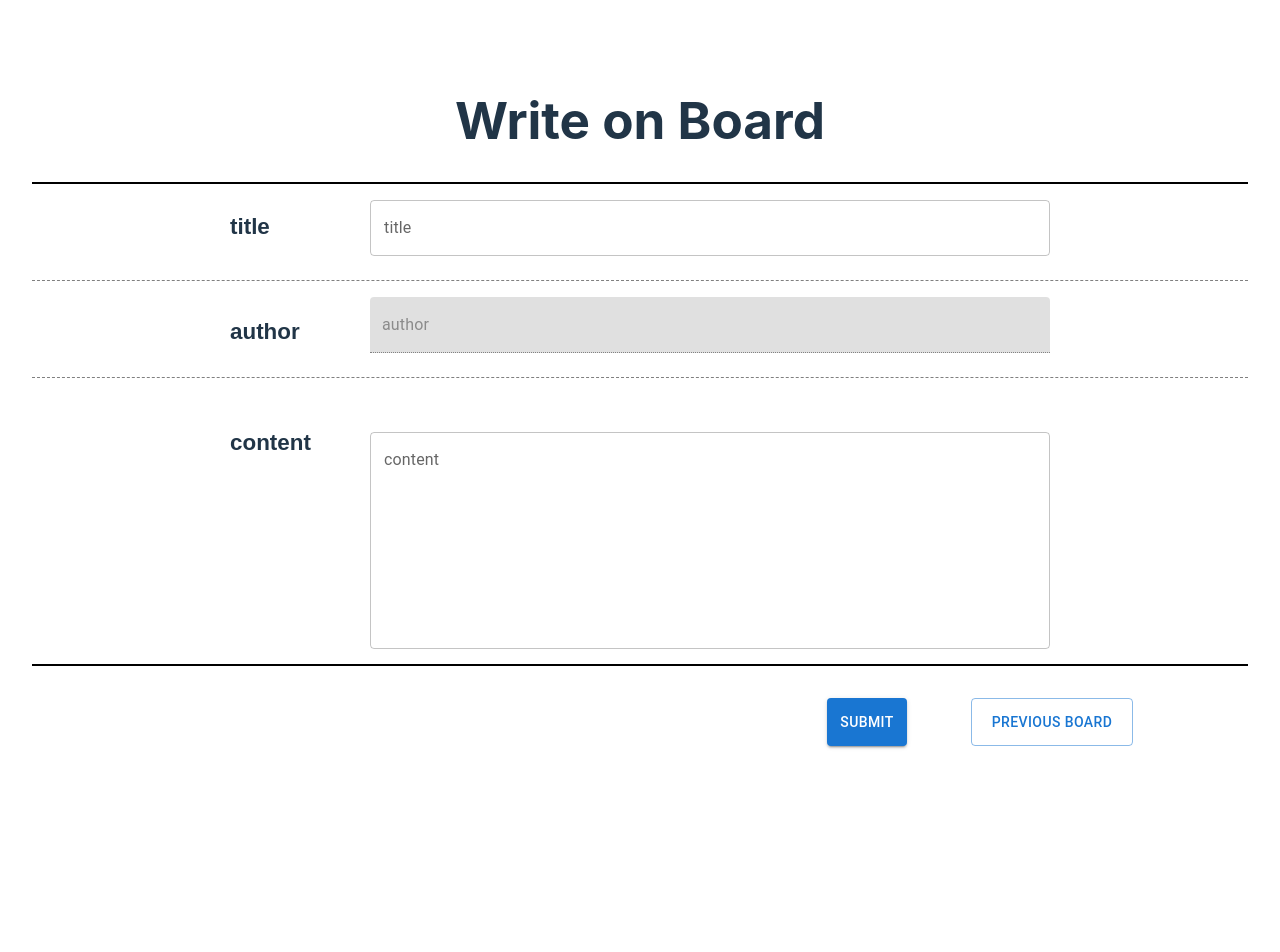
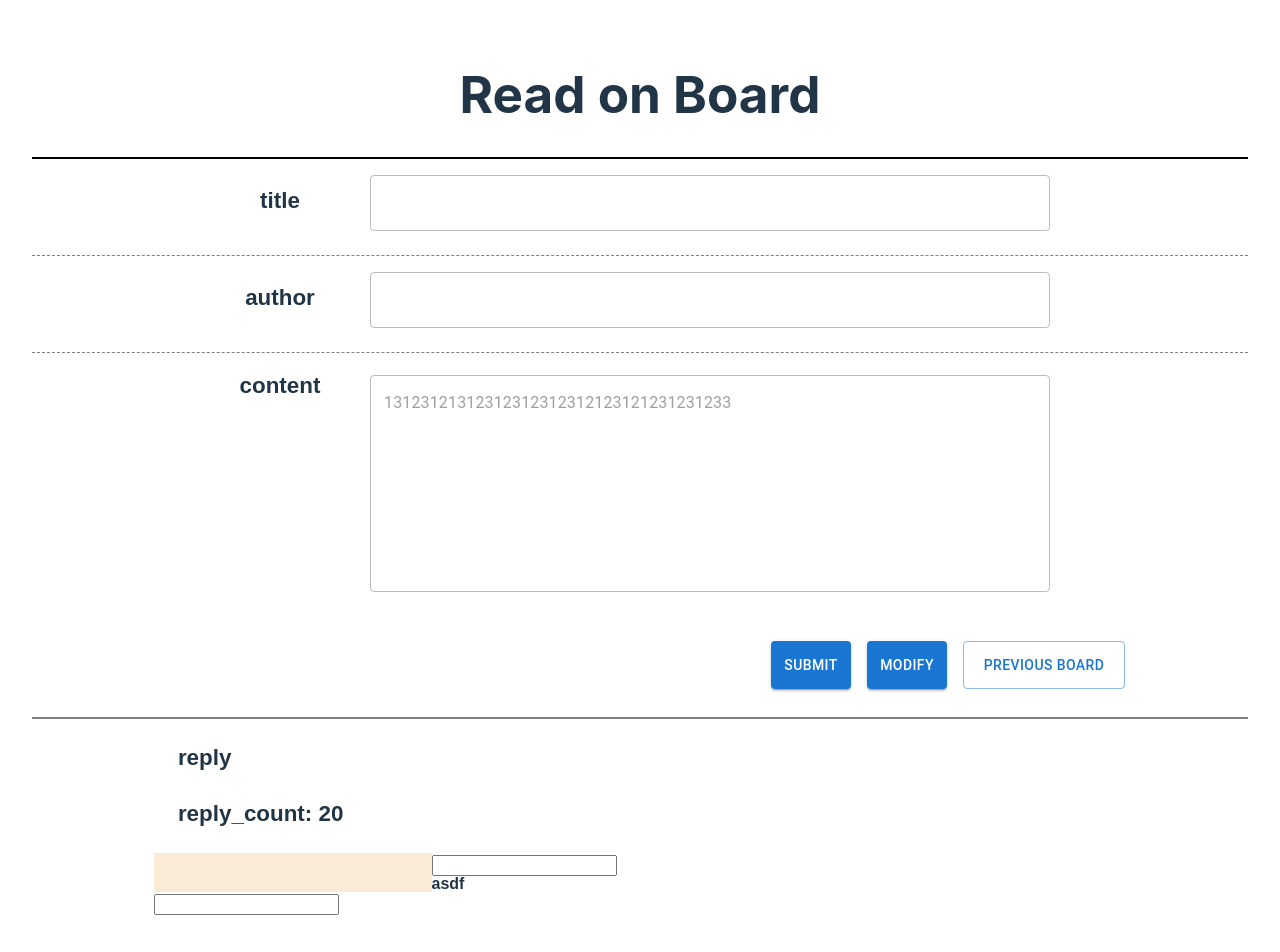
Before and after one commit to daumtto53/mini_board, a React (Vite) app in the folder frontend/: page /write in a window 1280 px wide. Shown: the top 952 px of the page. Before the commit the page ends 800 px from the top, so only its background shows below. Built offline with nearby package versions, Linux system fonts and the light colour scheme.

Commit message:
feat(front): added reply, reply-post section.
need styling.

```diff
--- a/frontend/src/App.css
+++ b/frontend/src/App.css
@@ -5,7 +5,11 @@
 #root {
     width: 100%;
     max-width: 1280px;
+	max-height: 2160px;
     margin: 0 auto;
     padding: 2rem;
     text-align: center;
+
+	overflow-y: auto;
+	overflow-x: clip;
 }
--- a/frontend/src/App.jsx
+++ b/frontend/src/App.jsx
@@ -1,12 +1,14 @@
 import "./App.css";
 import BoardHome from "./Board/BoardHome";
+import BoardRead from "./BoardRead/BoardRead";
 import BoardWrite from "./BoardWrite/BoardWrite";
 
 function App() {
     return (
         <>
             {/*<BoardHome/>*/}
-			<BoardWrite />
+			{/*<BoardWrite />*/}
+			<BoardRead />
         </>
     );
 }
--- /dev/null
+++ b/frontend/src/BoardRead/BoardRead.jsx
@@ -0,0 +1,28 @@
+import BoardReadForm from "./BoardReadForm";
+import BoardReply from "./BoardReply";
+
+import styles from "./css/BoardRead.module.css";
+
+export default function BoardRead() {
+    return (
+		<div className={styles["board-read-wrapper"]}>
+            <div className={styles["board-content-container"]}>
+                <header>
+                    <h1>Read on Board</h1>
+                </header>
+                <main>
+                    <section>
+                        <BoardReadForm />
+                    </section>
+                </main>
+            </div>
+            <div className={styles["board-reply-container"]}>
+					<p id="reply_header">reply</p>
+					<p id="reply_count">reply_count: 20</p>
+				<section>
+					<BoardReply />
+				</section>
+			</div>
+		</div>
+    );
+}
--- /dev/null
+++ b/frontend/src/BoardRead/BoardReadForm.jsx
@@ -0,0 +1,111 @@
+import styles from "./css/BoardRead.module.css";
+import TextField from "@mui/material/TextField";
+import Button from "@mui/material/Button";
+
+function BoardButtons() {
+    return (
+        <div className={styles.submit}>
+            <div className={styles["button-position"]}>
+                <Button
+                    type="submit"
+                    variant="contained"
+                    sx={{
+                        height: "3rem",
+                        width: "10vh",
+                        m: "0 1rem 0 0",
+                    }}
+                >
+                    Submit
+                </Button>
+                <Button
+                    type="text"
+                    variant="contained"
+                    sx={{
+                        height: "3rem",
+                        width: "10vh",
+                        m: "0 1rem 0 0",
+                    }}
+                >
+                    Modify
+                </Button>
+                <Button
+                    type="text"
+                    variant="outlined"
+                    sx={{
+                        height: "3rem",
+                        p: "0 5rem",
+                        width: "10vh",
+                    }}
+                >
+                    Previous Board
+                </Button>
+            </div>
+        </div>
+    );
+}
+
+export default function BoardReadForm() {
+    return (
+        <form className={styles["content-form"]} method="post">
+            <div className={styles.title}>
+                <dl>
+                    <dt>title</dt>
+                    <dd>
+                        <TextField
+                            variant="outlined"
+                            id="board-content-title"
+                            name="title"
+							disabled={true}
+                            sx={{
+                                width: "85vh",
+                                minWidth: "50px",
+                                verticalAlign: "baseline",
+                            }}
+                        />
+                    </dd>
+                </dl>
+            </div>
+            <div className={styles.author}>
+                <dl>
+                    <dt>author</dt>
+                    <dd>
+                        <TextField
+                            variant="outlined"
+                            id="board-content-author"
+                            name="author"
+                            disabled={true}
+                            sx={{
+                                width: "85vh",
+                                minWidth: "40px",
+                                verticalAlign: "baseline",
+                            }}
+                        />
+                    </dd>
+                </dl>
+            </div>
+            <div className={styles.content}>
+                <dl>
+                    <dt>content</dt>
+                    <dd>
+                        <TextField
+                            multiline={true}
+                            rows={8}
+                            variant="outlined"
+                            id="board-content-content"
+                            name="content"
+							value="13123121312312312312312123121231231233"
+                            disabled={true}
+                            sx={{
+                                width: "85vh",
+								input: {
+									color: "black"
+								}
+                            }}
+                        />
+                    </dd>
+                </dl>
+            </div>
+			<BoardButtons />
+        </form>
+    );
+}
--- /dev/null
+++ b/frontend/src/BoardRead/BoardReply.jsx
@@ -0,0 +1,53 @@
+import styles from "./css/BoardRead.module.css";
+
+function ReplyForm() {
+    return (
+        <form className={styles["reply-register-outer-wrapper"]}>
+            <div className={styles["reply-register-inner-wrapper"]}>
+                <div className={styles["register-id"]}>
+                    <input type="text" /> ID
+                </div>
+                <div className={styles["register-textfield"]}>
+                    <input type="text" />
+                    {/*<input type='text' className={styles.test} /> TextField*/}
+                </div>
+            </div>
+            <button>post comment</button>
+        </form>
+    );
+}
+
+function ReplyBox() {
+    return (
+        <div className={styles.replybox}>
+            <div className={styles["profile-icon"]}></div>
+            <div className={styles.id}>
+                <input type="text" />
+            </div>
+			<div className={styles.timestamp}>
+				{/*<input type="text" />*/}
+				asdf
+			</div>
+            <div className={styles.reply}>
+                <input type="textarea" />
+            </div>
+        </div>
+    );
+}
+
+export default function BoardReply() {
+    return (
+        <div className={styles["reply-wrapper"]}>
+            <div className={styles["reply-list"]}>
+				<ReplyBox />
+				<ReplyBox />
+				<ReplyBox />
+				<ReplyBox />
+				<ReplyBox />
+				<ReplyBox />
+			</div>
+
+            <ReplyForm />
+        </div>
+    );
+}
--- /dev/null
+++ b/frontend/src/BoardRead/css/BoardRead.module.css
@@ -0,0 +1,187 @@
+.board-read-wrapper {
+    box-sizing: border-box;
+    padding: 0;
+    margin: 0;
+}
+
+.board-read-wrapper dt,
+.board-reply-container {
+    font-size: 1.4rem;
+    font-weight: bold;
+    font-family: sans-serif;
+}
+
+.board-read-wrapper dt {
+    width: 100px;
+}
+
+.board-reply-container {
+    width: 100px;
+}
+
+.board-content-container {
+}
+
+.board-content-container > header {
+    margin: 4vh auto;
+}
+
+.board-content-container > main {
+    height: 70vh;
+
+    & section {
+        height: 100%;
+    }
+}
+
+.board-content-container .content-form {
+    border-top: 2px solid black;
+    width: 80% auto;
+    height: 100%;
+}
+
+.content-form {
+    white-space: nowrap;
+}
+
+.content-form dl {
+    height: 4rem;
+}
+
+/*.content-form dt {
+	font-size: 1.4rem;
+	font-weight: bold;
+	font-family: sans-serif;
+}
+
+.content-form dt {
+	padding-right: 5rem;
+	width: 100px;
+	text-align: right;
+}*/
+
+.content-form > .title dd,
+.content-form > .title dt,
+.content-form > .author dd,
+.content-form > .author dt,
+.content-form > .content dt,
+.content-form > .content dd {
+    display: inline-block;
+}
+
+.content-form > .author {
+    border-top: 1px dashed gray;
+    border-bottom: 1px dashed grey;
+}
+
+.content-form > .content {
+    height: 30vh;
+}
+
+.content-form > .content > dl {
+    height: 100%;
+}
+
+.content-form .submit {
+    display: flex;
+    margin-top: 2rem;
+    flex-direction: row-reverse;
+}
+
+.content-form .submit > .button-position {
+    width: 600px;
+}
+
+.board-reply-container {
+    width: 100%;
+    border-top: 2px solid grey;
+    border-bottom: 1px dashed grey;
+}
+
+.board-reply-container > p {
+    text-align: left;
+    padding-left: 12%;
+    width: 100% auto;
+}
+
+.reply-wrapper{
+	margin: 0 10%;
+    width: 80% auto;
+    align-content: 80%;
+
+	text-align: left;
+	font-size: 16px;
+}
+
+/* containing button & registering */
+.reply-register-outer-wrapper {
+	display: flex;
+	flex-direction: column;
+
+	border: 1px dashed black;
+}
+
+/* reply registering wrapper */
+.reply-register-inner-wrapper {
+	display: grid;
+	grid-auto-rows: minmax(0, 1fr);
+	grid-auto-flow: column;
+}
+
+.reply-register-inner-wrapper .register-id {
+	grid-column: 1 / 2;
+	grid-row: 1 / 2;
+	border: 1px solid rgb(187, 123, 123);
+}
+
+.reply-register-inner-wrapper .register-textfield{
+	grid-column: span 2;
+	grid-row: 2 / 5;
+}
+
+.reply-list {
+	display: flex;
+	flex-direction: column;
+	margin-bottom:2rem
+}
+
+.replybox {
+	display: grid;
+	grid-auto-columns: minmax(0, 1fr);
+	grid-auto-rows: minmax(0, 1fr);
+	height: 12vh;
+
+	margin-bottom: 2rem;
+}
+
+/* column: 1~8 */
+/* row: 1 ~ 6 */
+.replybox .profile-icon {
+	grid-column: 1 / 3;
+	grid-row: 1 / 3;
+
+	background-color: antiquewhite;
+	align-content: stretch;
+}
+
+.replybox .id {
+	grid-column: 3 / 5;
+	grid-row: 1 / 2;
+}
+
+.replybox .timestamp {
+	grid-column: 3 / 5;
+	grid-row: 2 / 3;
+}
+
+.replybox .reply {
+	grid-column: 1 / 8;
+	grid-row: 3 / 6;
+}
+
+
+/*.test {
+	align-content: stretch;
+	width: 100%;
+	height:100%;
+}*/
--- a/frontend/src/index.css
+++ b/frontend/src/index.css
@@ -11,7 +11,6 @@
     text-rendering: optimizeLegibility;
     -webkit-font-smoothing: antialiased;
     -moz-osx-font-smoothing: grayscale;
-
 }
 
 a {
```
Lines whose indentation alone changed are shown as unchanged.
